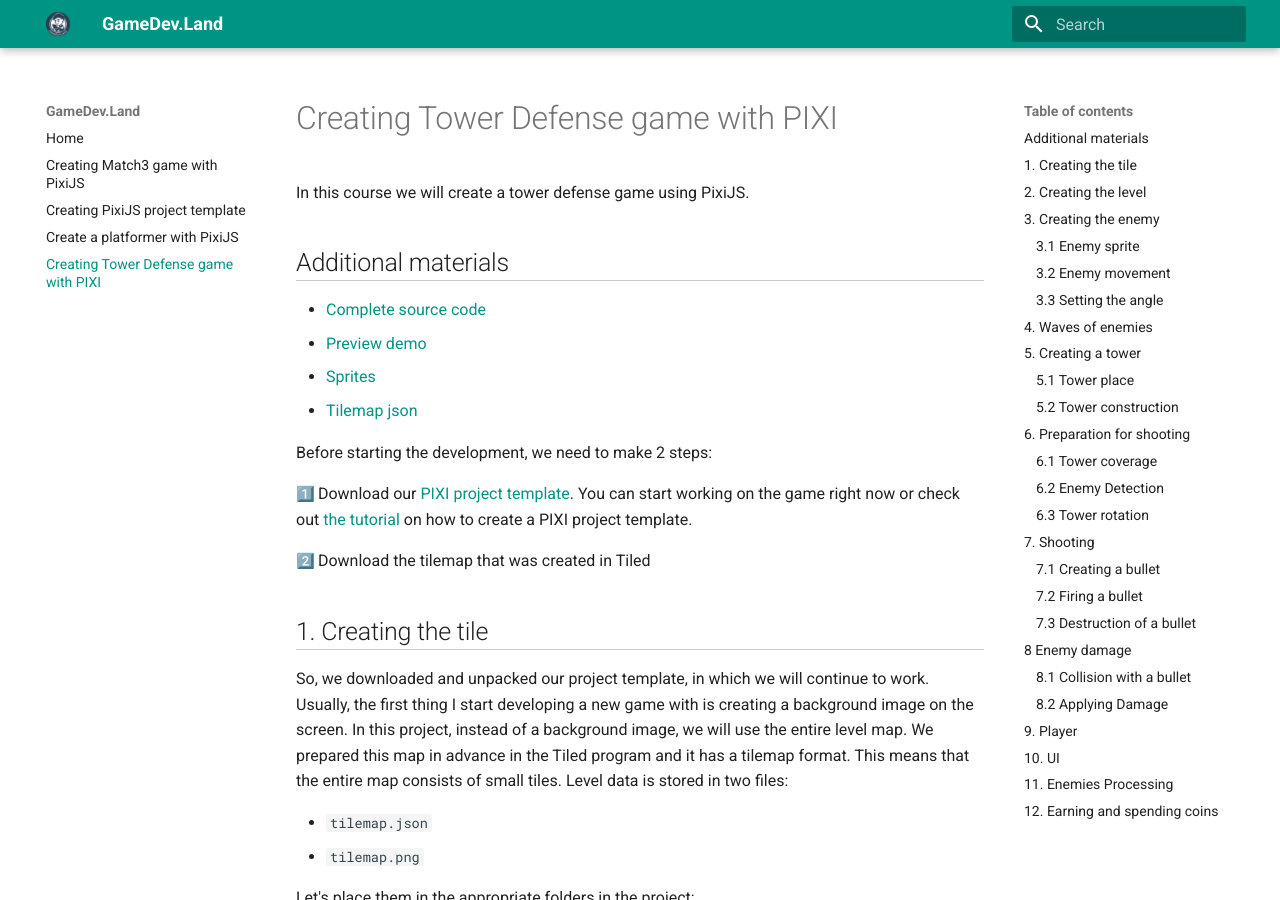
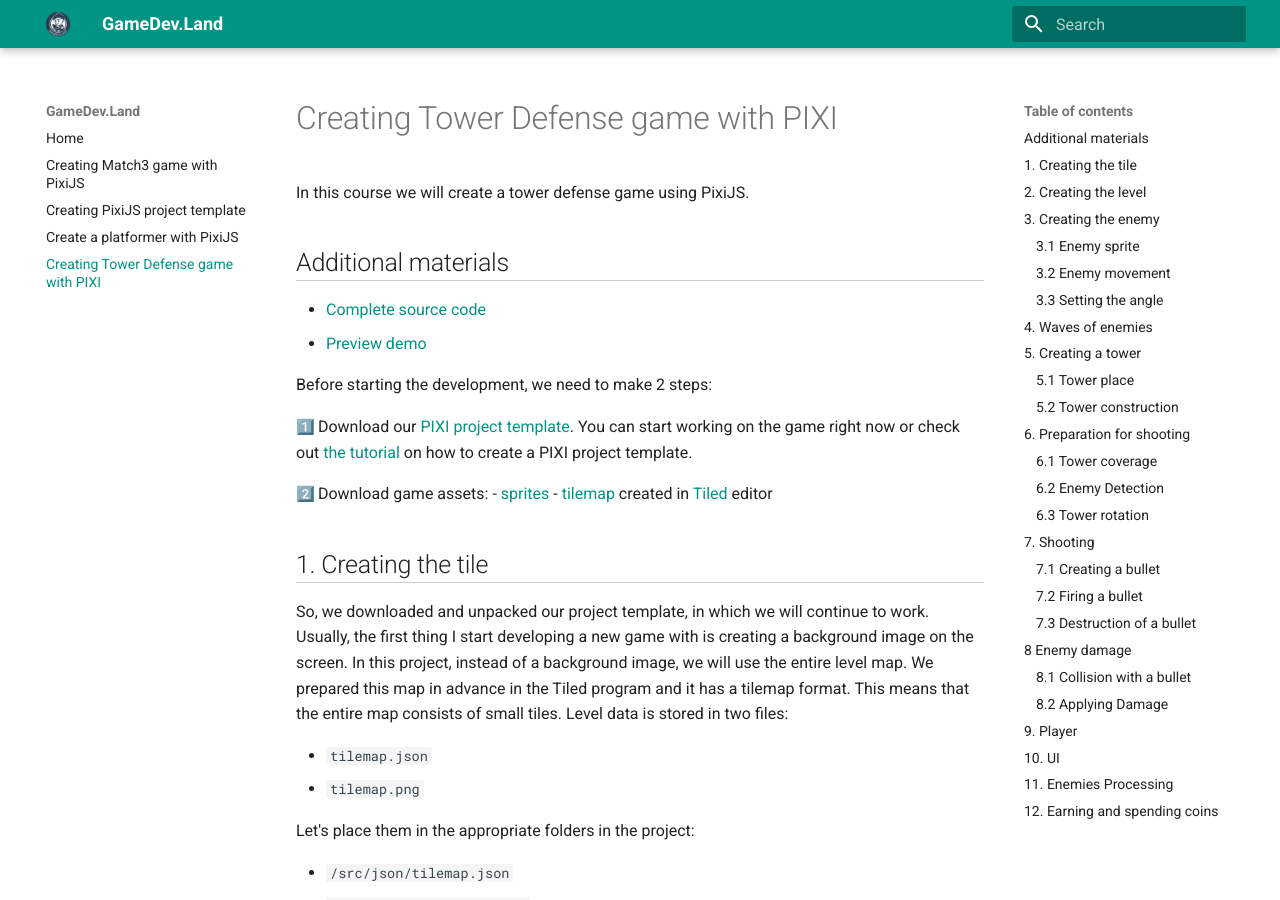
Before and after one commit to bolotnikov/gamedevland, an MkDocs documentation site: the page built from docs/tower-defense.md, in a window 1280 px wide and 900 px high. Built offline with MkDocs 1.6.1 and Material for MkDocs 9.7.7, drawn with Linux system fonts in a browser that asks for light colours; emoji names are drawn with the system emoji font.

Commit message:
Update tower-defense.md

```diff
--- a/docs/tower-defense.md
+++ b/docs/tower-defense.md
@@ -5,14 +5,15 @@
 ## Additional materials
 - [Complete source code](https://github.com/gamedevland/tower-defense)
 - [Preview demo](https://gamedevland.github.io/tower-defense/)
-- [Sprites](https://github.com/gamedevland/tower-defense/tree/main/src/sprites)
-- [Tilemap json](https://github.com/gamedevland/tower-defense/blob/main/src/json/tilemap.json)
 
 Before starting the development, we need to make 2 steps:
 
 :one: Download our [PIXI project template](https://github.com/gamedevland/pixi-project-template). You can start working on the game right now or check out [the tutorial](pixi_project_template.md) on how to create a PIXI project template.
 
-:two: Download the tilemap that was created in Tiled
+:two: Download game assets:
+- [sprites](https://github.com/gamedevland/tower-defense/tree/main/src/sprites)
+- [tilemap](https://github.com/gamedevland/tower-defense/blob/main/src/json/tilemap.json) created in [Tiled](https://www.mapeditor.org/) editor
+
 
 ## 1. Creating the tile
 
```
